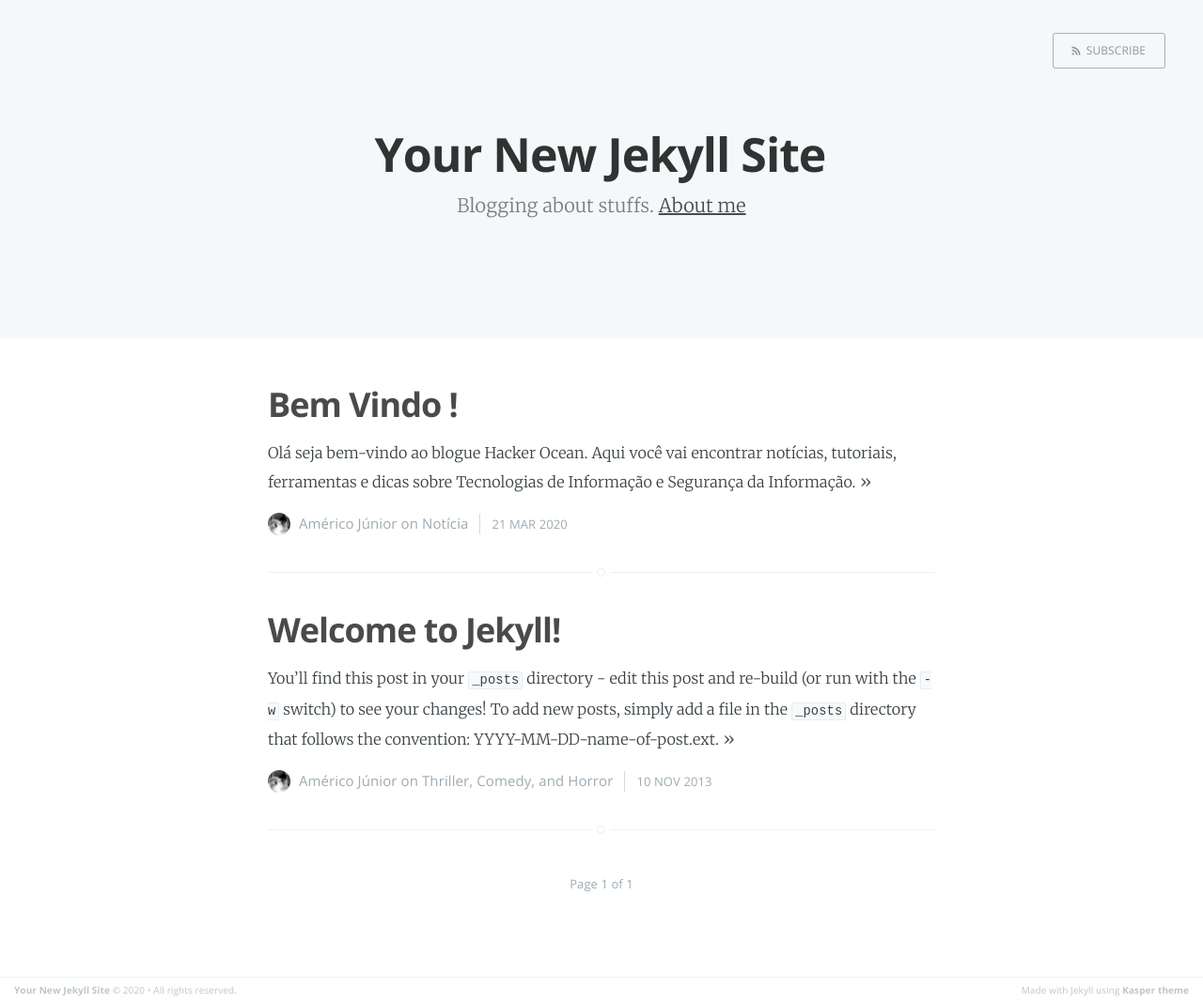
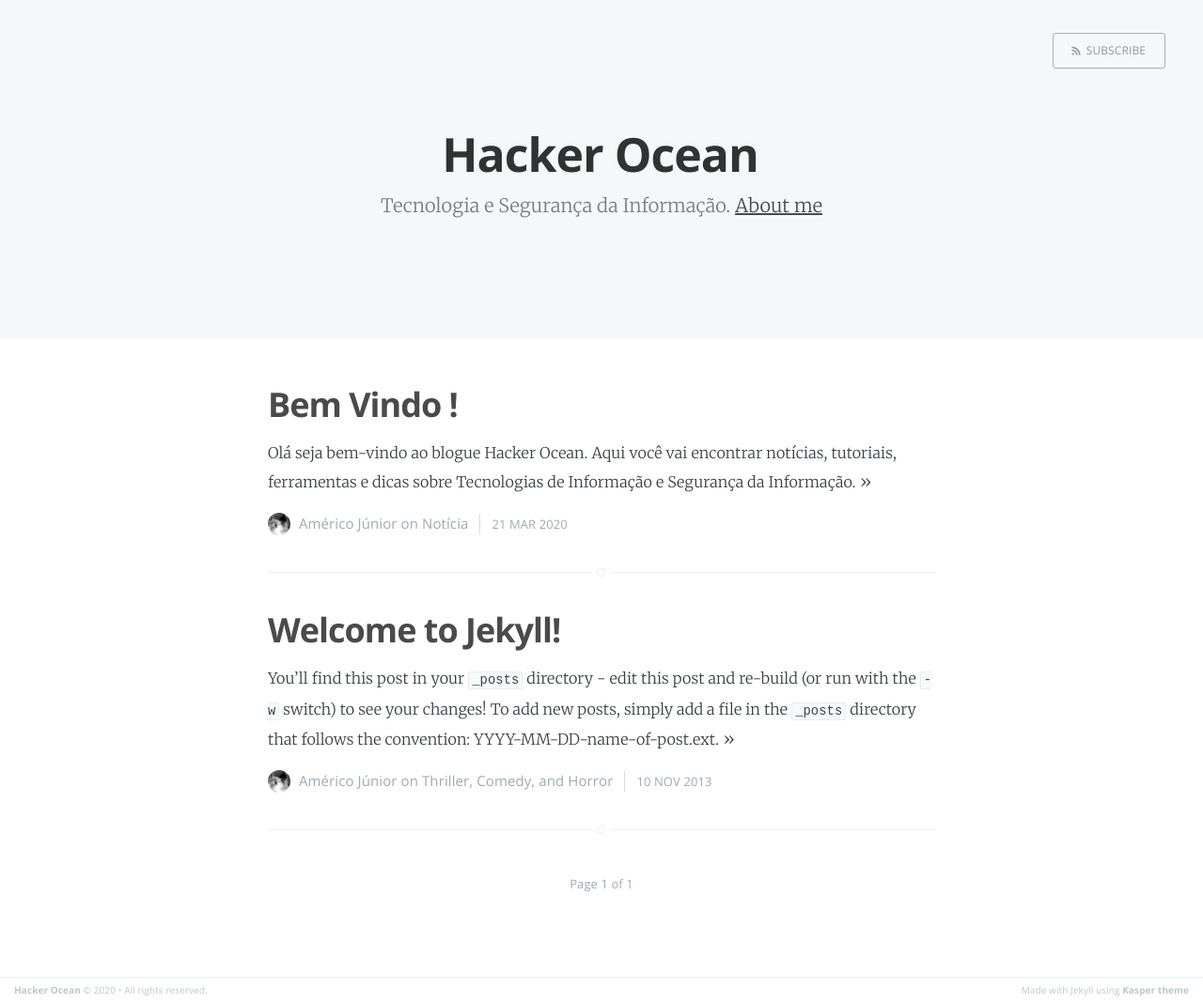
Before and after one commit to hackerocean/hackerocean.github.io, a Jekyll site: the page built from index.html, in a window 1280 px wide. Shown: the whole page at 94% size. Built offline with Jekyll 4.4.1, drawn with Linux system fonts in a browser that asks for light colours; the list of posts is cut into pages by our own code.

Commit message:
Update _config.yml

```diff
--- a/_config.yml
+++ b/_config.yml
@@ -1,6 +1,6 @@
-name: Your New Jekyll Site
-description: Blogging about stuffs
-meta_description: "Your New Jekyll Site, Blogging about stuffs"
+name: Hacker Ocean
+description: Tecnologia e Segurança da Informação
+meta_description: "Hacker Ocean - Tecnologia e Segurança da Informação"
 
 markdown: kramdown
 highlighter: pygments
```
